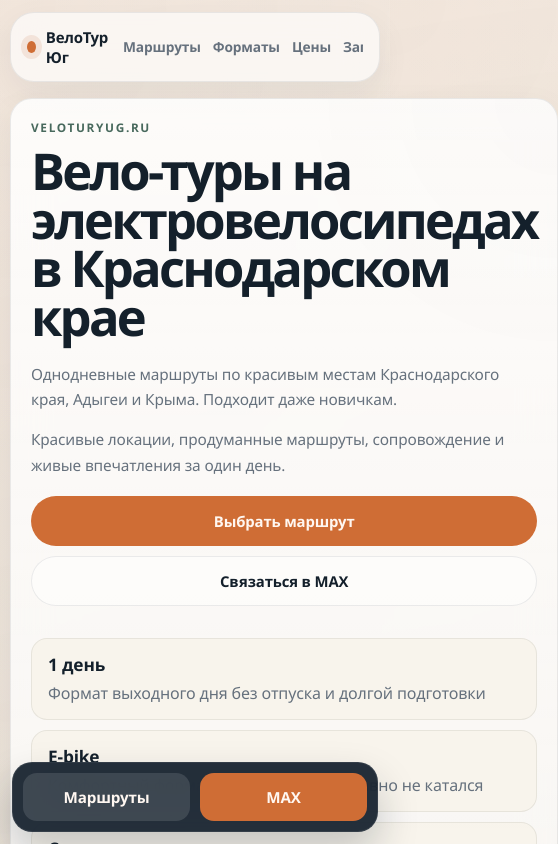
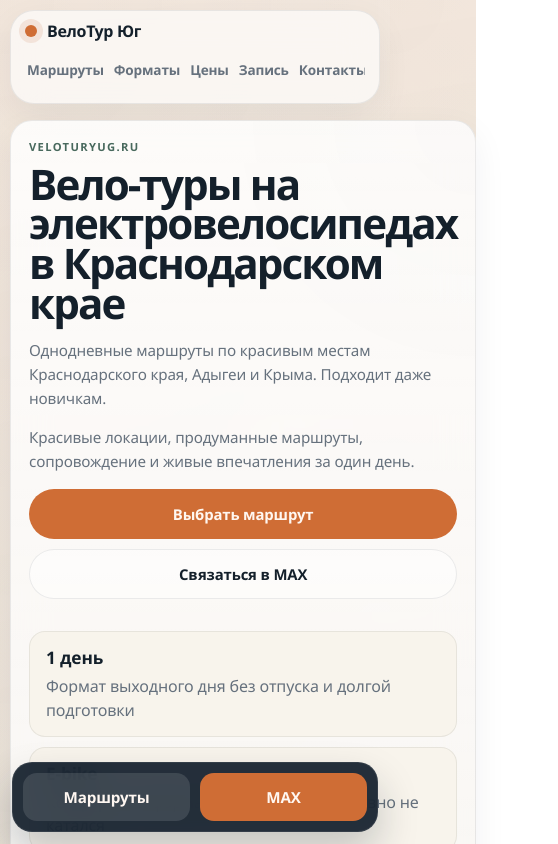
Before and after one commit to vorvvs-sketch/veloturyug-site, a Next.js app: page / in a window 390 px wide. Shown: the top 844 px of the page, 558 px wide, since content can reach past the window. Built offline with nearby package versions, Linux system fonts and the light colour scheme.

Commit message:
Refine mobile hero and topbar layout

```diff
--- a/app/globals.css
+++ b/app/globals.css
@@ -1218,14 +1218,16 @@ h3 {
 @media (max-width: 640px) {
   .page-shell {
     width: min(100% - 20px, 1180px);
-    padding-top: 12px;
+    padding-top: 10px;
     padding-bottom: 108px;
   }
 
   h1 {
     max-width: none;
-    font-size: clamp(2.35rem, 13vw, 3.4rem);
-    line-height: 0.96;
+    font-size: clamp(2rem, 10.8vw, 2.85rem);
+    line-height: 0.94;
+    letter-spacing: -0.045em;
+    margin-bottom: 16px;
   }
 
   h2 {
@@ -1238,20 +1240,25 @@ h3 {
   }
 
   .topbar {
-    padding: 14px 16px;
-    gap: 12px;
+    flex-direction: column;
+    align-items: stretch;
+    padding: 12px 14px;
+    gap: 10px;
     margin-bottom: 16px;
   }
 
   .topbar__brand {
-    font-size: 0.94rem;
+    font-size: 1rem;
+    line-height: 1.05;
   }
 
   .topbar__nav {
-    gap: 8px 12px;
+    width: 100%;
+    gap: 10px;
+    justify-content: flex-start;
     overflow-x: auto;
     flex-wrap: nowrap;
-    padding-bottom: 2px;
+    padding: 2px 2px 4px;
     scrollbar-width: none;
   }
 
@@ -1260,8 +1267,9 @@ h3 {
   }
 
   .topbar__nav a {
-    font-size: 0.86rem;
+    font-size: 0.85rem;
     white-space: nowrap;
+    padding: 8px 0;
   }
 
   .section {
@@ -1296,8 +1304,14 @@ h3 {
   .legal-header,
   .legal-card,
   .lifestyle-card {
-    padding: 20px;
+    padding: 18px;
     border-radius: 22px;
+  }
+
+  .eyebrow {
+    margin-bottom: 10px;
+    font-size: 0.7rem;
+    letter-spacing: 0.12em;
   }
 
   .hero__lead,
@@ -1318,15 +1332,23 @@ h3 {
   .why-card p,
   .format-card p,
   .trust-detail-card p {
-    font-size: 0.96rem;
-    line-height: 1.64;
+    font-size: 0.95rem;
+    line-height: 1.58;
+  }
+
+  .hero__content {
+    padding: 18px;
+  }
+
+  .hero__support {
+    margin-top: 0;
   }
 
   .hero__actions,
   .booking-card__actions,
   .booking-card__actions--top {
     gap: 10px;
-    margin-top: 18px;
+    margin-top: 16px;
   }
 
   .hero__actions .button,
@@ -1350,6 +1372,7 @@ h3 {
   }
 
   .hero__stats {
+    grid-template-columns: 1fr;
     gap: 10px;
   }
 
```
